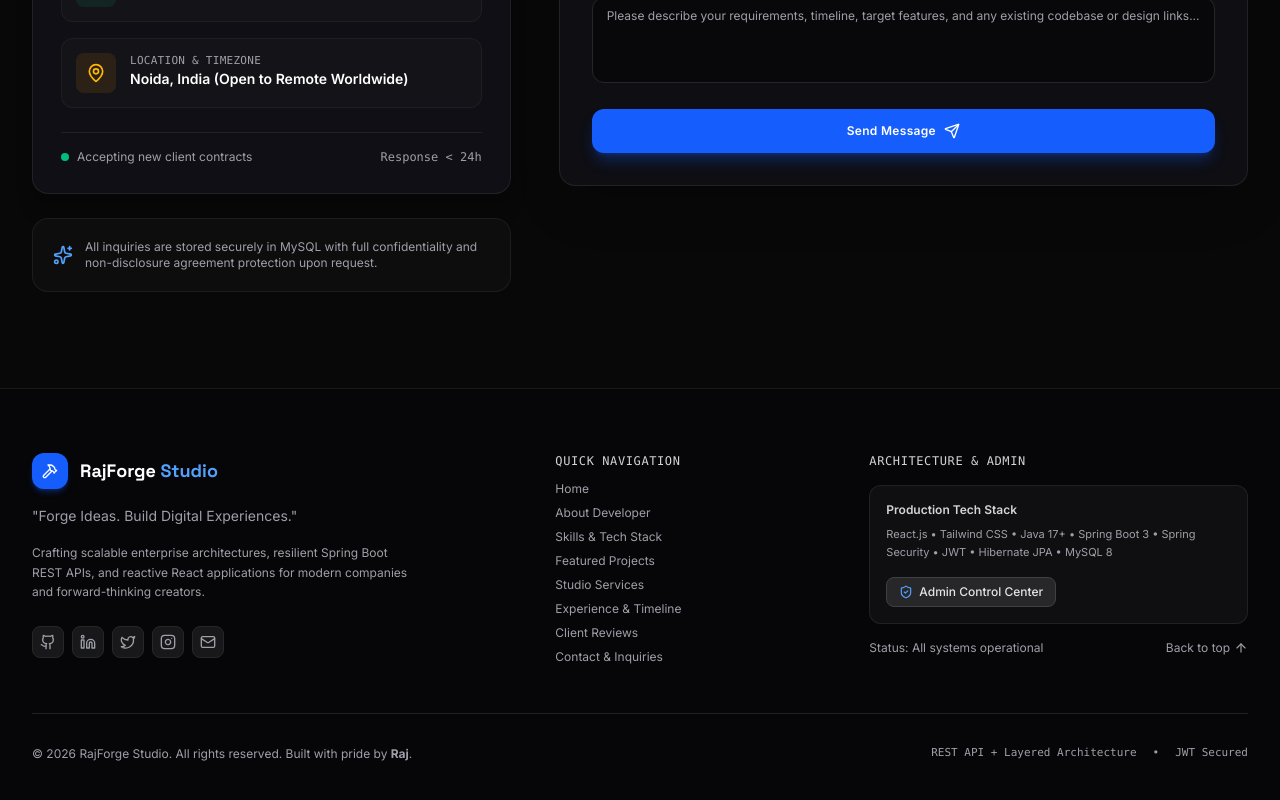
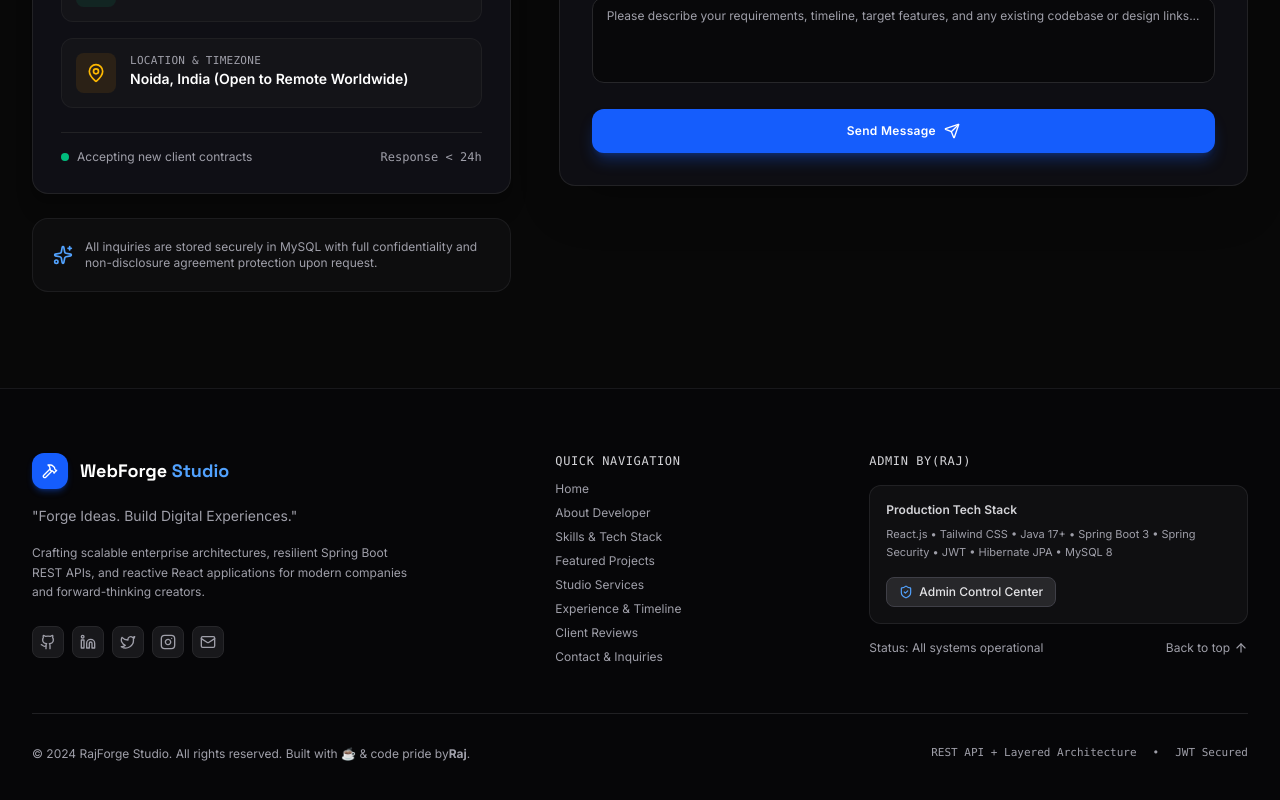
Before and after one commit to RajSaroj85/webForge-Studios, a React (Vite) app: page / in a window 1280 px wide. Shown: the part 10316-11116 px from the top of the page. Built offline with nearby package versions, Linux system fonts and the light colour scheme.

Commit message:
Change 'RajForge' to 'WebForge' and update copyright
Updated footer text and copyright year.

```diff
--- a/src/components/Footer.tsx
+++ b/src/components/Footer.tsx
@@ -25,7 +25,7 @@ export const Footer: React.FC<FooterProps> = ({ profile, onNavigateAdmin }) => {
                 <Hammer className="w-4 h-4 text-white" />
               </div>
               <span className="font-heading font-bold text-lg text-white">
-                RajForge <span className="text-blue-400">Studio</span>
+                WebForge <span className="text-blue-400">Studio</span>
               </span>
             </div>
 
@@ -135,7 +135,7 @@ export const Footer: React.FC<FooterProps> = ({ profile, onNavigateAdmin }) => {
           {/* Tech Architecture & Admin Access (4 cols) */}
           <div className="md:col-span-4 space-y-4">
             <h4 className="text-xs font-mono uppercase tracking-wider text-zinc-300">
-              Architecture & Admin
+              Admin By(Raj)
             </h4>
             <div className="p-4 rounded-xl bg-zinc-900/50 border border-zinc-800/80 space-y-2 text-xs">
               <div className="text-zinc-300 font-semibold">Production Tech Stack</div>
@@ -169,7 +169,7 @@ export const Footer: React.FC<FooterProps> = ({ profile, onNavigateAdmin }) => {
         {/* Bottom copyright */}
         <div className="pt-8 flex flex-col sm:flex-row items-center justify-between gap-4 text-xs text-zinc-400">
           <div>
-            © {currentYear} RajForge Studio. All rights reserved. Built with pride by <strong className="text-zinc-400">Raj</strong>.
+            © {2024} RajForge Studio. All rights reserved. Built with ☕ & code pride by<strong className="text-zinc-400">Raj</strong>.
           </div>
           <div className="flex items-center gap-4 font-mono text-[11px]">
             <span>REST API + Layered Architecture</span>
```
